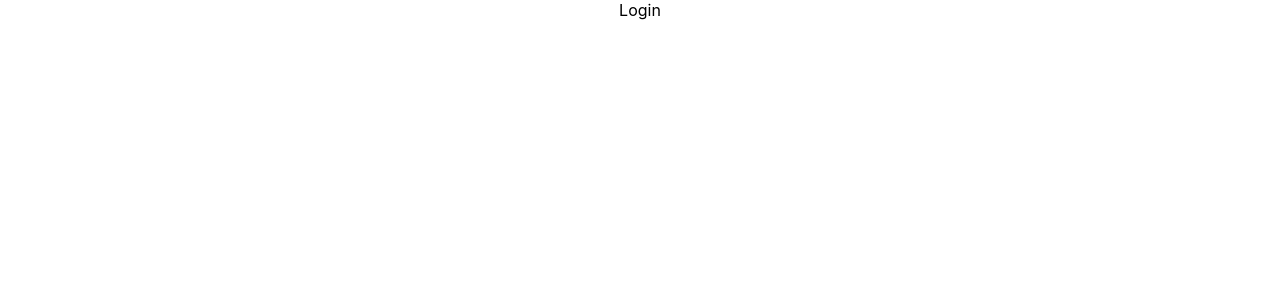
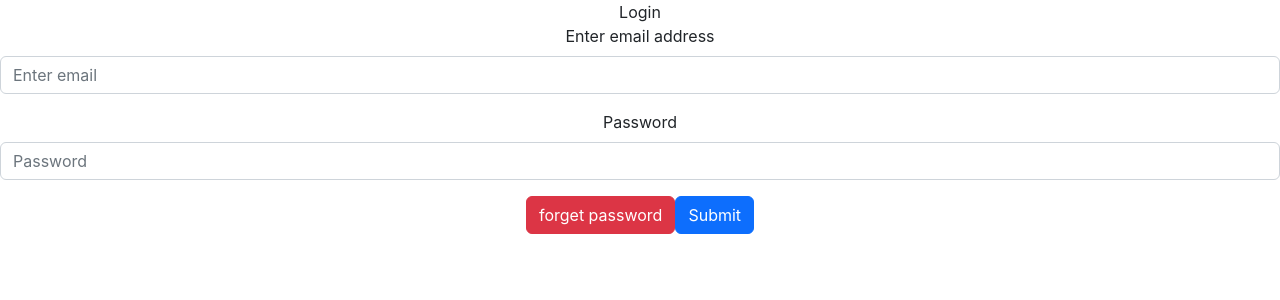
Before and after one commit to sbansal1999/safebook, a React (Create React App) app: page /login in a window 1280 px wide. Shown: the top 300 px of the page. Built offline with nearby package versions, Linux system fonts and the light colour scheme.

Commit message:
login added

```diff
--- a/package.json
+++ b/package.json
@@ -6,8 +6,10 @@
     "@testing-library/jest-dom": "^5.16.5",
     "@testing-library/react": "^13.4.0",
     "@testing-library/user-event": "^13.5.0",
+    "bootstrap": "^5.2.2",
     "firebase": "^9.12.0",
     "react": "^18.2.0",
+    "react-bootstrap": "^2.5.0",
     "react-dom": "^18.2.0",
     "react-router-dom": "^6.4.2",
     "react-scripts": "5.0.1",
--- a/public/index.html
+++ b/public/index.html
@@ -2,7 +2,7 @@
 <html lang="en">
   <head>
     <meta charset="utf-8" />
-    <link rel="icon" href="%PUBLIC_URL%/favicon.ico" />
+    <link rel="icon" href="" />
     <meta name="viewport" content="width=device-width, initial-scale=1" />
     <meta name="theme-color" content="#000000" />
     <meta
@@ -24,6 +24,12 @@
       work correctly both with client-side routing and a non-root public URL.
       Learn how to configure a non-root public URL by running `npm run build`.
     -->
+    <link
+  rel="stylesheet"
+  href="https://cdn.jsdelivr.net/npm/bootstrap@5.2.2/dist/css/bootstrap.min.css"
+  integrity="sha384-Zenh87qX5JnK2Jl0vWa8Ck2rdkQ2Bzep5IDxbcnCeuOxjzrPF/et3URy9Bv1WTRi"
+  crossorigin="anonymous"
+/>
     <title>React App</title>
   </head>
   <body>
--- a/src/components/Login.js
+++ b/src/components/Login.js
@@ -1,7 +1,45 @@
-import React from 'react'
+import React,{useState} from 'react'
+import Button from 'react-bootstrap/Button';
+import Form from 'react-bootstrap/Form';
 
 export default function Login() {
+  const [email,setEmail]=useState();
+  const [password,setPassword]=useState();
   return (
-    <div>Login</div>
+
+    <div>Login
+      <Form>
+      <Form.Group className="mb-3" controlId="formBasicEmail">
+        <Form.Label>Enter email address</Form.Label>
+        <Form.Control type="email" placeholder="Enter email"
+        value={email}
+        onChange={(e)=>{
+          console.log("IN");
+          setEmail(e.target.value);
+        }}
+        />
+      </Form.Group>
+
+     <Form.Group className="mb-3" controlId="formBasicPassword">
+        <Form.Label>Password</Form.Label>
+        <Form.Control type="password" placeholder="Password"
+        value={password}
+        onChange={(e)=>{
+          console.log("IN");
+          setPassword(e.target.value);
+        }}
+        />
+      </Form.Group>
+
+     </Form>
+     <Button variant="danger" type="submit">
+        forget password
+      </Button>
+     <Button variant="primary" type="submit">
+        Submit
+      </Button>
+
+
+    </div>
   )
 }
```
Also changed, not shown: 1 other file (tests, documents, lock files or other folders).
